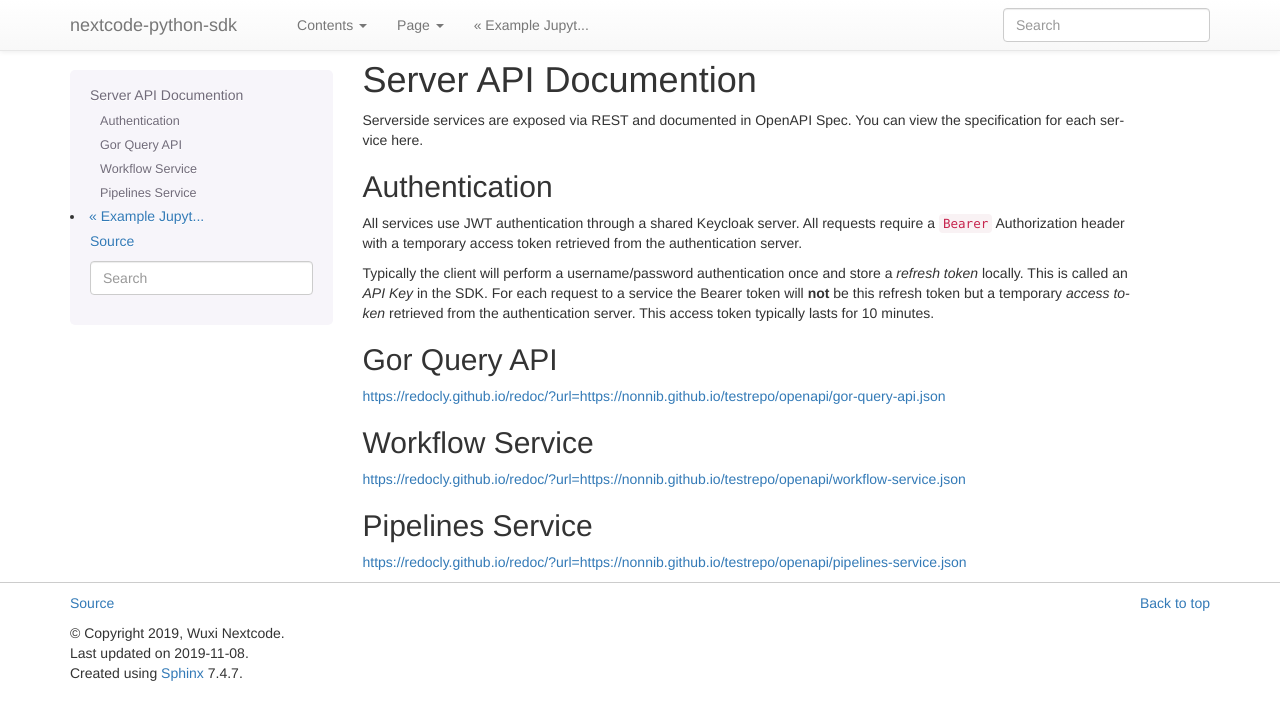
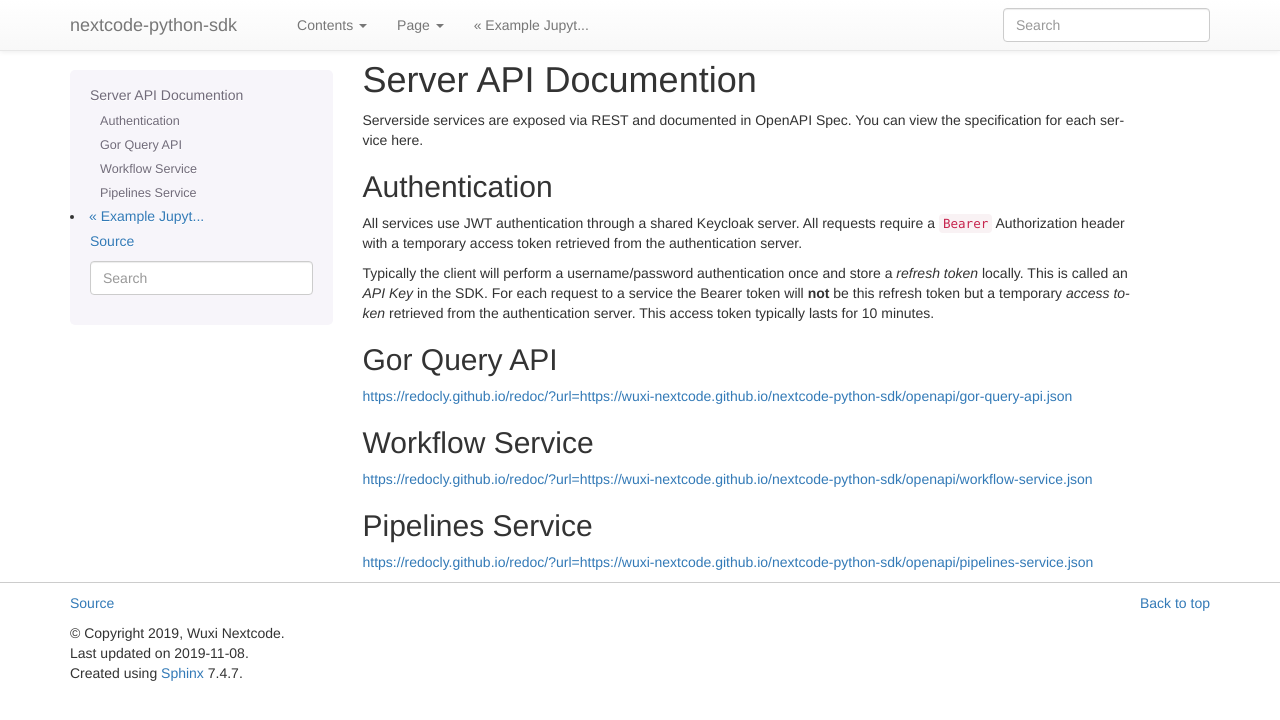
Before and after one commit to wuxi-nextcode/nextcode-python-sdk, a Sphinx documentation site: the page built from doc/apidoc.rst, in a window 1280 px wide. Shown: the top 720 px of the page. Built offline with Sphinx 7.4.7, drawn with Linux system fonts in a browser that asks for light colours; some of the changed lines change nothing that is shown.

Commit message:
fix links to api doc.

```diff
--- a/doc/apidoc.rst
+++ b/doc/apidoc.rst
@@ -11,12 +11,12 @@ Typically the client will perform a username/password authentication once and st
 
 Gor Query API
 --------------
-https://redocly.github.io/redoc/?url=https://nonnib.github.io/testrepo/openapi/gor-query-api.json
+https://redocly.github.io/redoc/?url=https://wuxi-nextcode.github.io/nextcode-python-sdk/openapi/gor-query-api.json
 
 Workflow Service
 --------------
-https://redocly.github.io/redoc/?url=https://nonnib.github.io/testrepo/openapi/workflow-service.json
+https://redocly.github.io/redoc/?url=https://wuxi-nextcode.github.io/nextcode-python-sdk/openapi/workflow-service.json
 
 Pipelines Service
 --------------
-https://redocly.github.io/redoc/?url=https://nonnib.github.io/testrepo/openapi/pipelines-service.json
+https://redocly.github.io/redoc/?url=https://wuxi-nextcode.github.io/nextcode-python-sdk/openapi/pipelines-service.json
```
